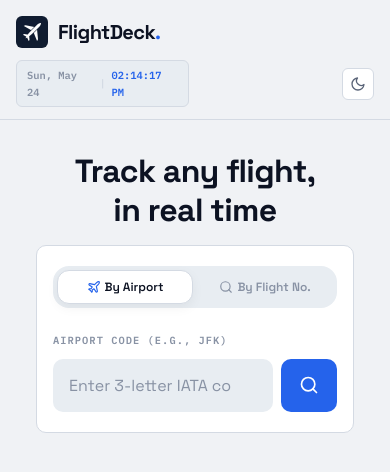
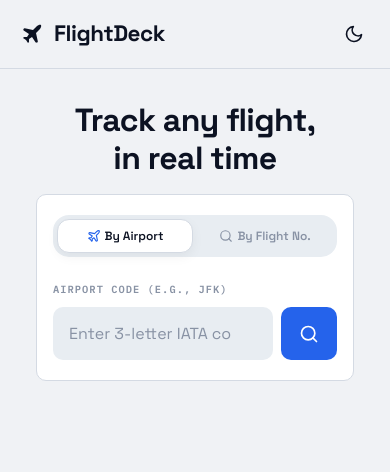
Before and after one commit to Tusharjain-19/FlightDeck, a Next.js app: page / in a window 390 px wide. Shown: the top 472 px of the page. Built offline with nearby package versions, Linux system fonts and the light colour scheme.

Commit message:
Simplify header layout: minimal logo and transparent theme button

```diff
--- a/app/globals.css
+++ b/app/globals.css
@@ -121,55 +121,11 @@ button {
 
 /* =================== HEADER =================== */
 .main-header {
-  display: grid;
-  grid-template-columns: 1fr auto 1fr;
+  display: flex;
+  justify-content: space-between;
   align-items: center;
-  padding: 16px;
+  padding: 16px 20px;
   border-bottom: 1px solid var(--border);
-  gap: 8px;
-}
-
-.header-left {
-  display: flex;
-  justify-content: flex-start;
-}
-
-.header-right {
-  display: flex;
-  justify-content: flex-end;
-}
-
-@media (max-width: 600px) {
-  .main-header {
-    grid-template-columns: 1fr 1fr;
-    grid-template-areas:
-      "logo logo"
-      "left right";
-    padding: 16px 16px 12px;
-    gap: 12px;
-  }
-
-  .logo-group {
-    grid-area: logo;
-  }
-
-  .header-left {
-    grid-area: left;
-  }
-
-  .header-right {
-    grid-area: right;
-  }
-
-  .logo-text {
-    font-size: 1.1rem;
-  }
-}
-
-@media (min-width: 768px) {
-  .main-header {
-    padding: 20px 48px;
-  }
 }
 
 .logo-group {
@@ -179,26 +135,15 @@ button {
 }
 
 .logo-icon {
-  display: flex;
-  align-items: center;
-  justify-content: center;
-  width: 36px;
-  height: 36px;
-  background: var(--accent);
-  border-radius: var(--radius-sm);
-  color: #ffffff;
+  color: var(--text-primary);
 }
 
 .logo-text {
   font-family: var(--font-display);
-  font-size: 1.25rem;
+  font-size: 1.4rem;
   font-weight: 700;
-  letter-spacing: -0.03em;
+  letter-spacing: -0.02em;
   color: var(--text-primary);
-}
-
-.logo-dot {
-  color: var(--accent);
 }
 
 /* =================== HERO =================== */
--- a/app/layout.js
+++ b/app/layout.js
@@ -15,12 +15,11 @@ export default function RootLayout({ children }) {
       <body suppressHydrationWarning>
         <ThemeProvider>
           <header className="main-header container">
-            <div className="header-left">
-              <LiveClock />
-            </div>
             <div className="logo-group">
-              <Image src="/logo.png" alt="FlightDeck Logo" width={32} height={32} style={{ borderRadius: '6px' }} />
-              <span className="logo-text">FlightDeck<span className="logo-dot">.</span></span>
+              <svg xmlns="http://www.w3.org/2000/svg" width="24" height="24" viewBox="0 0 24 24" fill="currentColor" className="logo-icon">
+                <path d="M17.8 19.2 16 11l3.5-3.5C21 6 21.5 4 21 3c-1-.5-3 0-4.5 1.5L13 8 4.8 6.2c-.5-.1-.9.1-1.1.5l-.3.5c-.2.5-.1 1 .3 1.3L9 12l-2 3H4l-1 1 3 2 2 3 1-1v-3l3-2 3.5 5.3c.3.4.8.5 1.3.3l.5-.2c.4-.3.6-.7.5-1.2z"/>
+              </svg>
+              <span className="logo-text">FlightDeck</span>
             </div>
             <div className="header-right">
               <ThemeToggle />
--- a/components/ThemeToggle.module.css
+++ b/components/ThemeToggle.module.css
@@ -2,30 +2,28 @@
   display: flex;
   align-items: center;
   justify-content: center;
-  width: 40px;
-  height: 40px;
-  border-radius: var(--radius-md);
-  color: var(--text-secondary);
-  background-color: var(--bg-card);
-  border: 1px solid var(--border);
+  width: 36px;
+  height: 36px;
+  border-radius: var(--radius-full);
+  color: var(--text-primary);
+  background-color: transparent;
+  border: none;
   transition: all 0.2s ease;
+  cursor: pointer;
 }
 
 .toggleBtn:hover {
-  color: var(--text-primary);
-  border-color: var(--border-hover);
-  background-color: var(--accent-glow);
+  background-color: var(--bg-input);
 }
 
 @media (max-width: 600px) {
   .toggleBtn {
     width: 32px;
     height: 32px;
-    border-radius: var(--radius-sm);
   }
 
   .toggleBtn svg {
-    width: 16px;
-    height: 16px;
+    width: 20px;
+    height: 20px;
   }
 }
```
